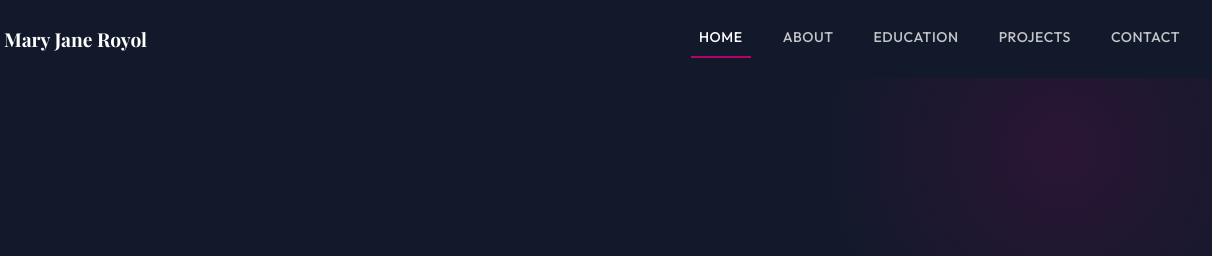
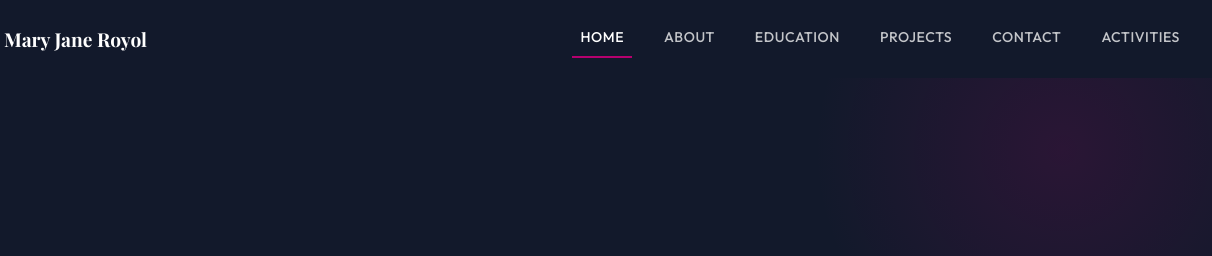
Before and after one commit to skibijy/skibijy.github.io, a plain HTML site: page index.html in a window 1280 px wide. Shown: the top 256 px of the page, 68-1280 px from the left. Drawn offline with nearby package versions, Linux system fonts and the light colour scheme; a web font is replaced by a local one.

Commit message:
Added the Activities page

```diff
--- a/index.html
+++ b/index.html
@@ -30,6 +30,7 @@
           <li class="nav-item"><a class="nav-link" href="education.html">Education</a></li>
           <li class="nav-item"><a class="nav-link" href="projects.html">Projects</a></li>
           <li class="nav-item"><a class="nav-link" href="contact.html">Contact</a></li>
+          <li class="nav-item"><a class="nav-link" href="activities.html">Activities</a></li>
         </ul>
       </div>
     </div>
```
